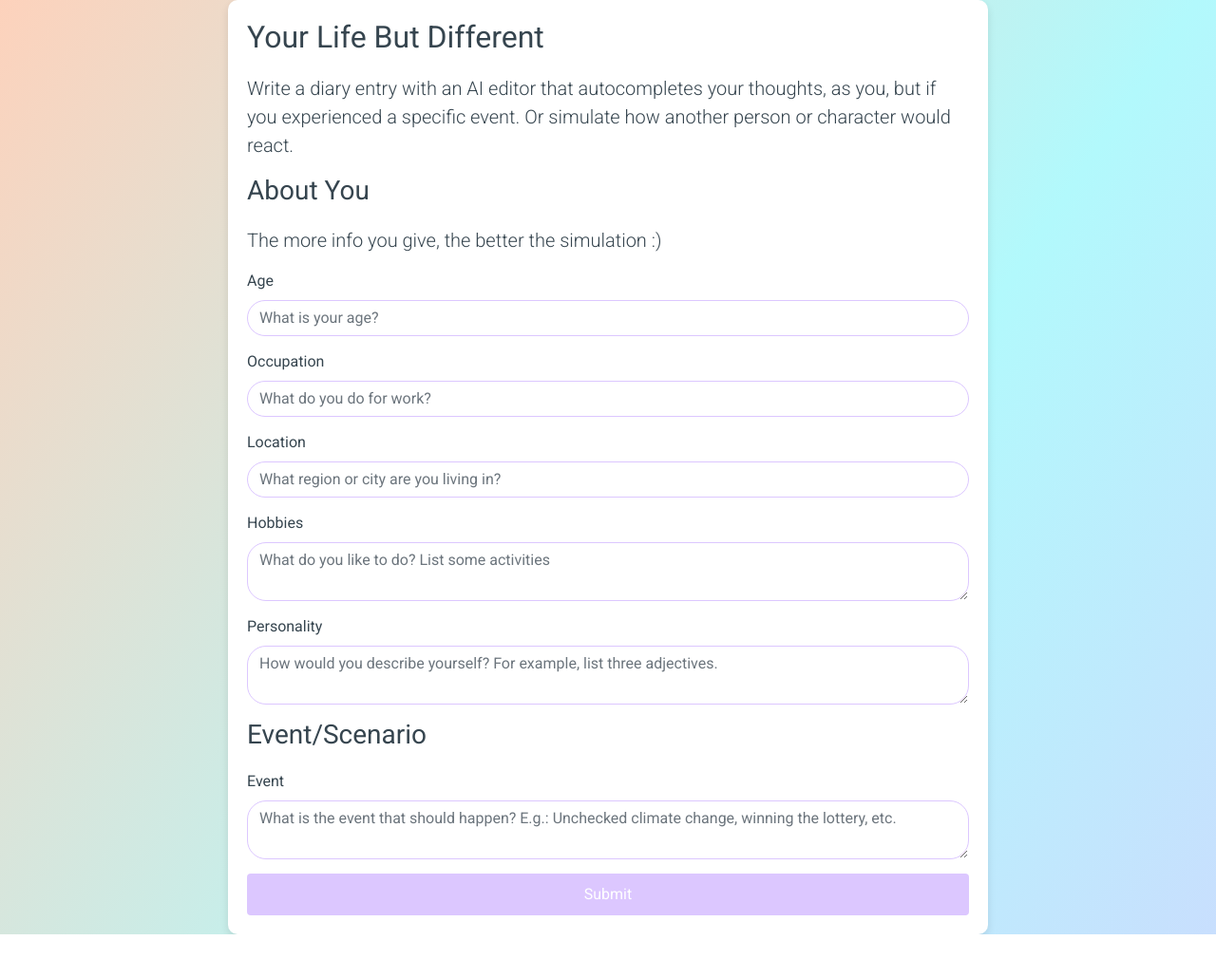
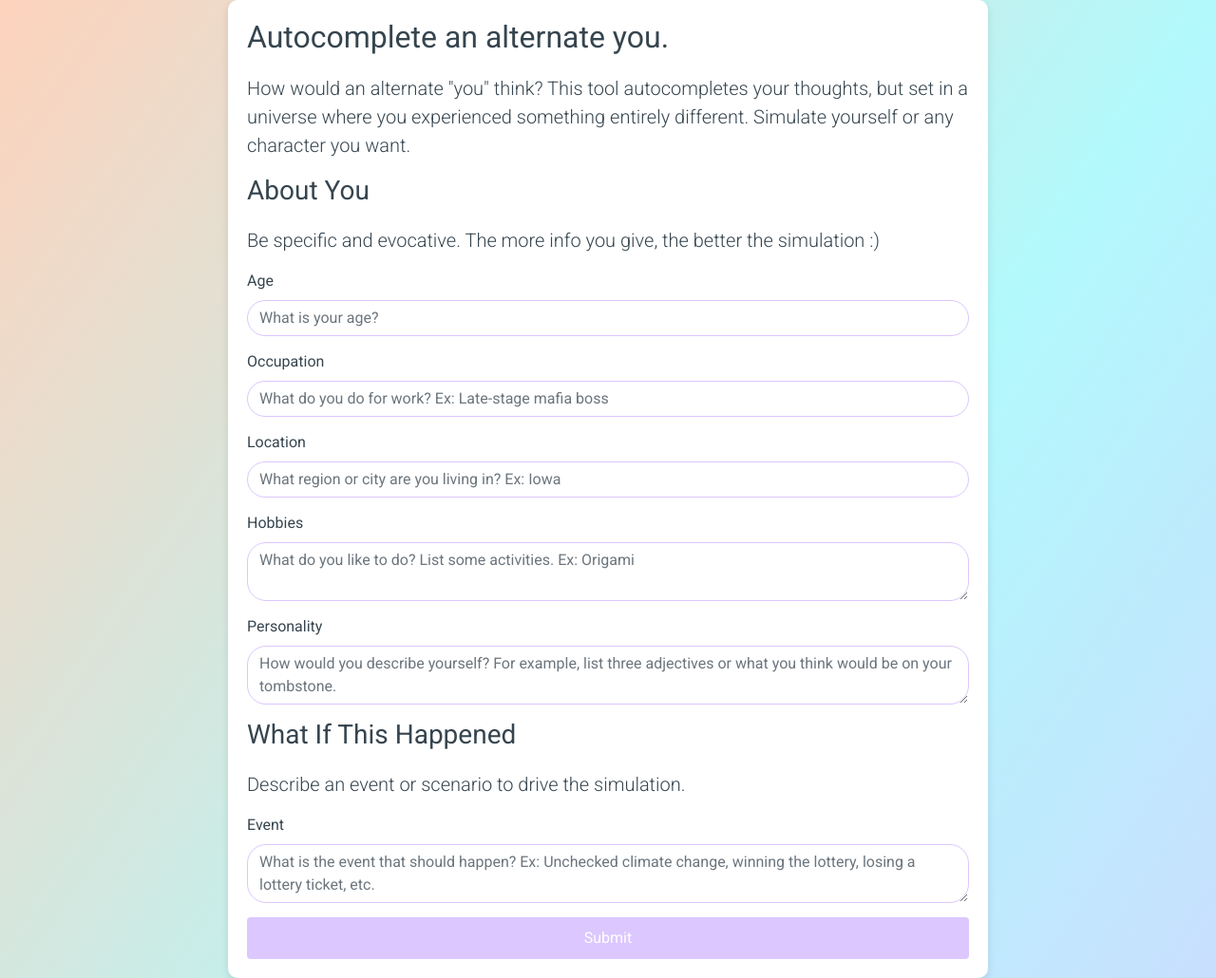
Before and after one commit to josh-ashkinaze/autocomplete, a Flask app: page /user_settings in a window 1280 px wide. Shown: the whole page at 95% size. Before the commit the page ends 984 px from the top, so only its background shows below. Run offline with Flask 3, Linux system fonts and the light colour scheme; some libraries are stand-ins or nearby versions.

Commit message:
aesthetic changes and copy

```diff
--- a/app.py
+++ b/app.py
@@ -10,7 +10,6 @@ import json
 import random
 import re
 import string
-import os
 
 from flask import Flask, render_template, request, redirect, url_for, session, flash, jsonify
 
--- a/forms.py
+++ b/forms.py
@@ -1,12 +1,21 @@
 from flask_wtf import FlaskForm
-from wtforms import StringField, IntegerField, SubmitField, TextAreaField
+from wtforms import StringField, IntegerField, TextAreaField
 from wtforms.validators import DataRequired, Length, NumberRange
+
+
 class CharacterForm(FlaskForm):
-    age = IntegerField('Age', validators=[DataRequired(), NumberRange(min=0, max=120)], render_kw={"placeholder": "What is your age?"})
-    occupation = StringField('Occupation', validators=[DataRequired(), Length(max=100)], render_kw={"placeholder": "What do you do for work?"})
-    location = StringField('Location', validators=[DataRequired(), Length(max=100)],render_kw={"placeholder": "What region or city are you living in?"})
-    hobbies = TextAreaField('Hobbies', validators=[DataRequired()], render_kw={"placeholder": "What do you like to do? List some activities"})
-    personality = TextAreaField('Personality', validators=[DataRequired(), Length(max=200)], render_kw={"placeholder": "How would you describe yourself? For example, list three adjectives. "})
+    age = IntegerField('Age', validators=[DataRequired(), NumberRange(min=0, max=120)],
+                       render_kw={"placeholder": "What is your age?"})
+    occupation = StringField('Occupation', validators=[DataRequired(), Length(max=100)],
+                             render_kw={"placeholder": "What do you do for work? Ex: Late-stage mafia boss"})
+    location = StringField('Location', validators=[DataRequired(), Length(max=100)],
+                           render_kw={"placeholder": "What region or city are you living in? Ex: Iowa"})
+    hobbies = TextAreaField('Hobbies', validators=[DataRequired()],
+                            render_kw={"placeholder": "What do you like to do? List some activities. Ex: Origami"})
+    personality = TextAreaField('Personality', validators=[DataRequired(), Length(max=200)], render_kw={
+        "placeholder": "How would you describe yourself? For example, list three adjectives or what you think would be on your tombstone."})
+
 
 class EventForm(FlaskForm):
-    event = TextAreaField('Event', validators=[DataRequired(), Length(max=100)],render_kw={"placeholder": "What is the event that should happen? E.g.: Unchecked climate change, winning the lottery, etc."})
+    event = TextAreaField('Event', validators=[DataRequired(), Length(max=100)], render_kw={
+        "placeholder": "What is the event that should happen? Ex: Unchecked climate change, winning the lottery, losing a lottery ticket, etc."})
--- a/templates/user_settings.html
+++ b/templates/user_settings.html
@@ -92,15 +92,16 @@
 </head>
 <body>
 <div class="container">
-    <h2>Your Life But Different</h2>
-    <p class="lead">Write a diary entry with an AI editor that autocompletes your thoughts, as you, but if you
-        experienced a specific event. Or simulate how another person or character would react. </p>
+    <h2>Autocomplete an alternate you. </h2>
+    <p class="lead">How would an alternate "you" think? This tool autocompletes your thoughts, but set in a universe
+        where you experienced something entirely different. Simulate yourself or any character you want.</p>
+
     <form method="post" action="{{ url_for('user_settings') }}" novalidate>
         {{ character_form.hidden_tag() }}
         {{ event_form.hidden_tag() }}
 
         <h3>About You</h3>
-        <p class="lead">The more info you give, the better the simulation :)</p>
+        <p class="lead">Be specific and evocative. The more info you give, the better the simulation :)</p>
 
         {% for field in character_form if field.name != 'csrf_token' %}
             <div class="form-group">
@@ -117,7 +118,9 @@
             </div>
         {% endfor %}
 
-        <h3>Event/Scenario</h3>
+        <h3>What If This Happened</h3>
+        <p class="lead">Describe an event or scenario to drive the simulation.</p>
+
         {% for field in event_form if field.name != 'csrf_token' %}
             <div class="form-group">
                 {{ field.label(class="form-control-label") }}
```
Also changed, not shown: templates/index.html (+5 -2 lines).
